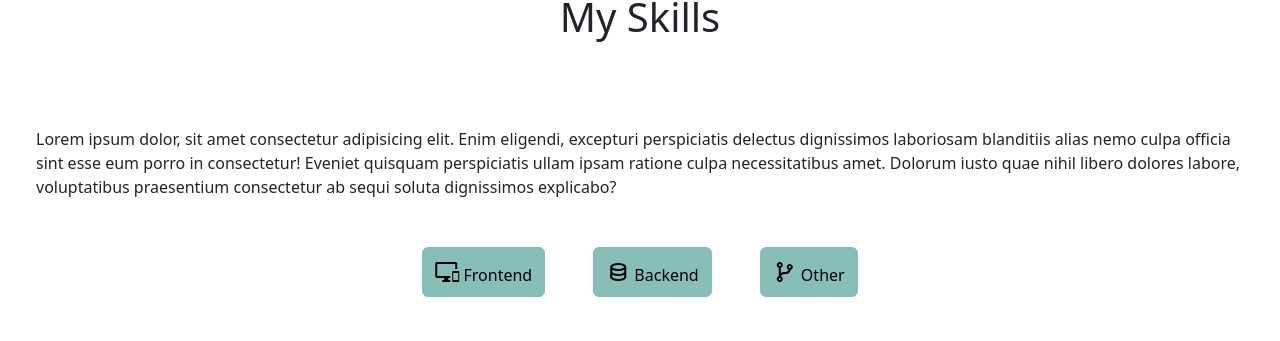
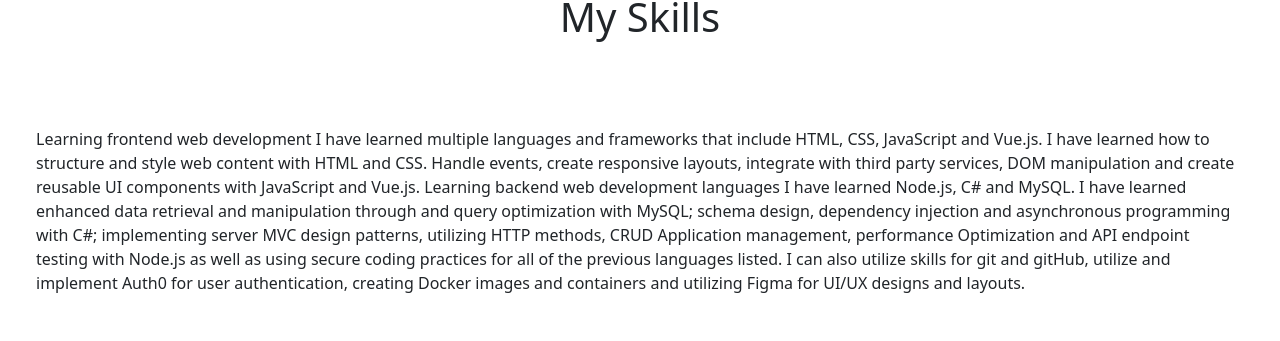
Before and after one commit to AdamRB208/AdamRB208.github.io, a Vue app: page /#/ in a window 1280 px wide. Shown: the part 1939-2280 px from the top of the page. Built offline with nearby package versions, Linux system fonts and the light colour scheme.

Commit message:
Updated Skill Section

```diff
--- a/src/components/SkillsSection.vue
+++ b/src/components/SkillsSection.vue
@@ -66,11 +66,16 @@
   <div class="col-12 d-block justify-content-center mt-5" id="skills">
     <div>
       <div class="fs-1 text-center" style="margin-bottom: 5rem;">My Skills</div>
-      <p>Lorem ipsum dolor, sit amet consectetur adipisicing elit. Enim eligendi, excepturi perspiciatis delectus
-        dignissimos laboriosam blanditiis alias nemo culpa officia sint esse eum porro in consectetur! Eveniet
-        quisquam
-        perspiciatis ullam ipsam ratione culpa necessitatibus amet. Dolorum iusto quae nihil libero dolores labore,
-        voluptatibus praesentium consectetur ab sequi soluta dignissimos explicabo?</p>
+      <p>Learning frontend web development I have learned multiple languages and frameworks that include HTML, CSS,
+        JavaScript and Vue.js. I have learned how to structure and style web content with HTML and CSS. Handle events,
+        create responsive layouts, integrate with third party services, DOM manipulation and create reusable UI
+        components with JavaScript and Vue.js. Learning backend web development languages I have learned Node.js, C# and
+        MySQL. I have learned enhanced data retrieval and manipulation through and query optimization with MySQL; schema
+        design, dependency injection and asynchronous programming with C#; implementing server MVC design patterns,
+        utilizing HTTP methods, CRUD Application management, performance Optimization and API endpoint testing with
+        Node.js as well as using secure coding practices for all of the previous languages listed. I can also utilize
+        skills for git and gitHub, utilize and implement Auth0 for user authentication, creating Docker images and
+        containers and utilizing Figma for UI/UX designs and layouts. </p>
     </div>
   </div>
   <div class="d-flex justify-content-center">
```
